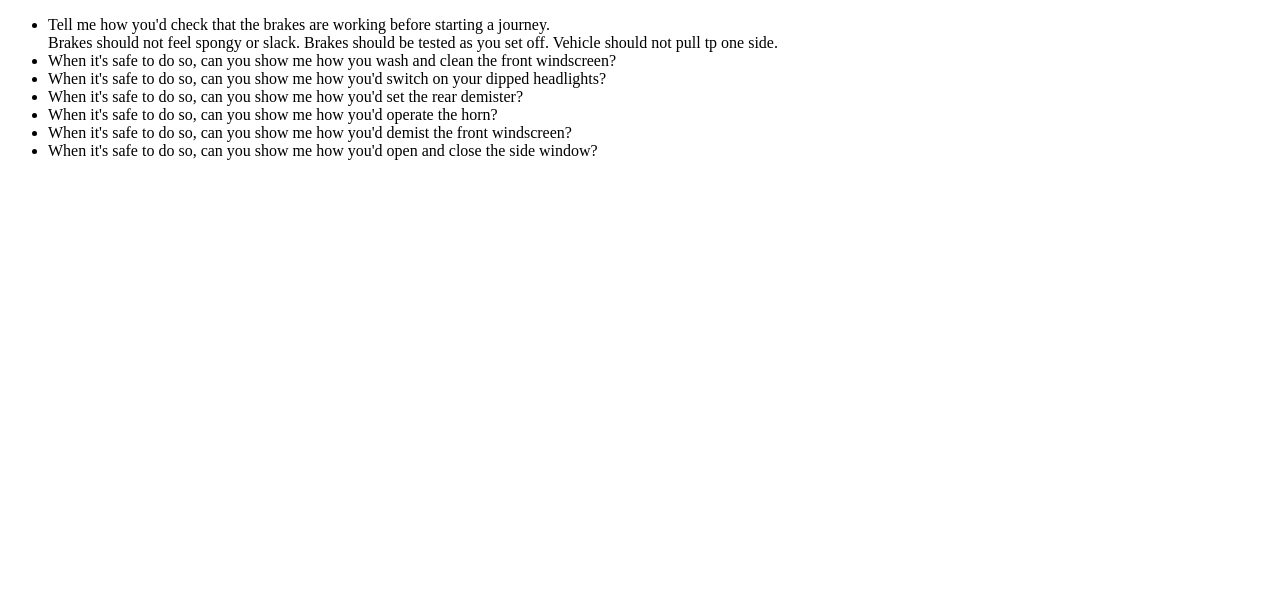
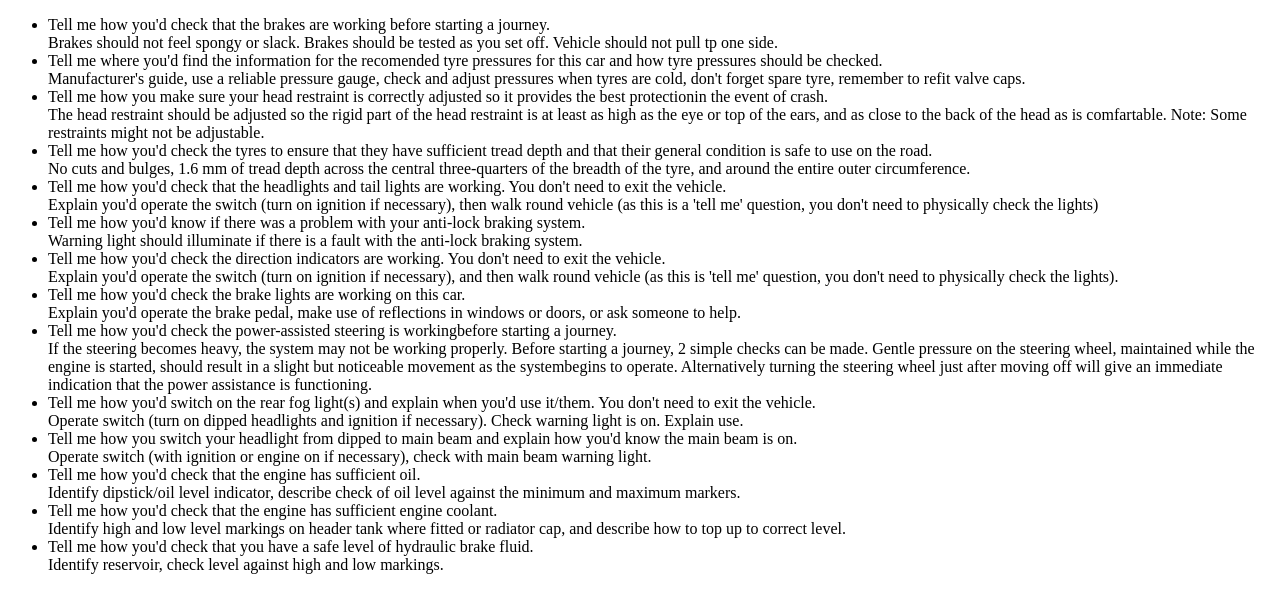
Before and after one commit to brezent/Practical-Driving-Test, a plain HTML site: page tell-me-questions.html in a window 1280 px wide. Drawn offline with Linux system fonts and the light colour scheme.

Commit message:
Update tell-me-questions.html

```diff
--- a/tell-me-questions.html
+++ b/tell-me-questions.html
@@ -6,12 +6,46 @@
 <body>
   <ul>
     <li>Tell me how you'd check that the brakes are working before starting a journey.
-      <br>Brakes should not feel spongy or slack. Brakes should be tested as you set off. Vehicle should not pull tp one side.</br></li>
-    <li>When it's safe to do so, can you show me how you wash and clean the front windscreen?</li>
-    <li>When it's safe to do so, can you show me how you'd switch on your dipped headlights?</li>
-    <li>When it's safe to do so, can you show me how you'd set the rear demister?</li>
-    <li>When it's safe to do so, can you show me how you'd operate the horn?</li>
-    <li>When it's safe to do so, can you show me how you'd demist the front windscreen?</li>
-    <li>When it's safe to do so, can you show me how you'd open and close the side window?</li>
+      <br>Brakes should not feel spongy or slack. Brakes should be tested as you set off. Vehicle should not pull tp one side.</br>
+    </li>
+    <li>Tell me where you'd find the information for the recomended tyre pressures for this car and how tyre pressures should be checked.
+      <br>Manufacturer's guide, use a reliable pressure gauge, check and adjust pressures when tyres are cold, don't forget spare tyre, remember to refit valve caps.</br>
+    </li>
+    <li>Tell me how you make sure your head restraint is correctly adjusted so it provides the best protectionin the event of crash.
+      <br>The head restraint should be adjusted so the rigid part of the head restraint is at least as high as the eye or top of the ears, and as close to the back of the head as is comfartable. Note: Some restraints might not be adjustable.</br>
+    </li>
+    <li>Tell me how you'd check the tyres to ensure that they have sufficient tread depth and that their general condition is safe to use on the road.
+      <br>No cuts and bulges, 1.6 mm of tread depth across the central three-quarters of the breadth of the tyre, and around the entire outer circumference.</br>
+    </li>
+    <li>Tell me how you'd check that the headlights and tail lights are working. You don't need to exit the vehicle.
+      <br>Explain you'd operate the switch (turn on ignition if necessary), then walk round vehicle (as this is a 'tell me' question, you don't need to physically check the lights)</br>
+    </li>
+    <li>Tell me how you'd know if there was a problem with your anti-lock braking system.
+      <br>Warning light should illuminate if there is a fault with the anti-lock braking system.</br>
+    </li>
+    <li>Tell me how you'd check the direction indicators are working. You don't need to exit the vehicle.
+      <br>Explain you'd operate the switch (turn on ignition if necessary), and then walk round vehicle (as this is 'tell me' question, you don't need to physically check the lights).</br>
+    </li>
+    <li>Tell me how you'd check the brake lights are working on this car.
+      <br>Explain you'd operate the brake pedal, make use of reflections in windows or doors, or ask someone to help.</br>
+    </li>
+    <li>Tell me how you'd check the power-assisted steering is workingbefore starting a journey.
+      <br>If the steering becomes heavy, the system may not be working properly. Before starting a journey, 2 simple checks can be made. Gentle pressure on the steering wheel, maintained while the engine is started, should result in a slight but noticeable movement as the systembegins to operate. Alternatively turning the steering wheel just after moving off will give an immediate indication that the power assistance is functioning.</br>
+    </li>
+    <li>Tell me how you'd switch on the rear fog light(s) and explain when you'd use it/them. You don't need to exit the vehicle.
+      <br>Operate switch (turn on dipped headlights and ignition if necessary). Check warning light is on. Explain use.</br>
+    </li>
+    <li>Tell me how you switch your headlight from dipped to main beam and explain how you'd know the main beam is on.
+      <br>Operate switch (with ignition or engine on if necessary), check with main beam warning light.</br>
+    </li>
+    <li>Tell me how you'd check that the engine has sufficient oil.
+      <br>Identify dipstick/oil level indicator, describe check of oil level against the minimum and maximum markers.</br>
+    </li>
+    <li>Tell me how you'd check that the engine has sufficient engine coolant.
+      <br>Identify high and low level markings on header tank where fitted or radiator cap, and describe how to top up to correct level.</br>
+    </li>
+    <li>Tell me how you'd check that you have a safe level of hydraulic brake fluid.
+      <br>Identify reservoir, check level against high and low markings.</br>
+    </li>
   </ul>
 </body>
```
